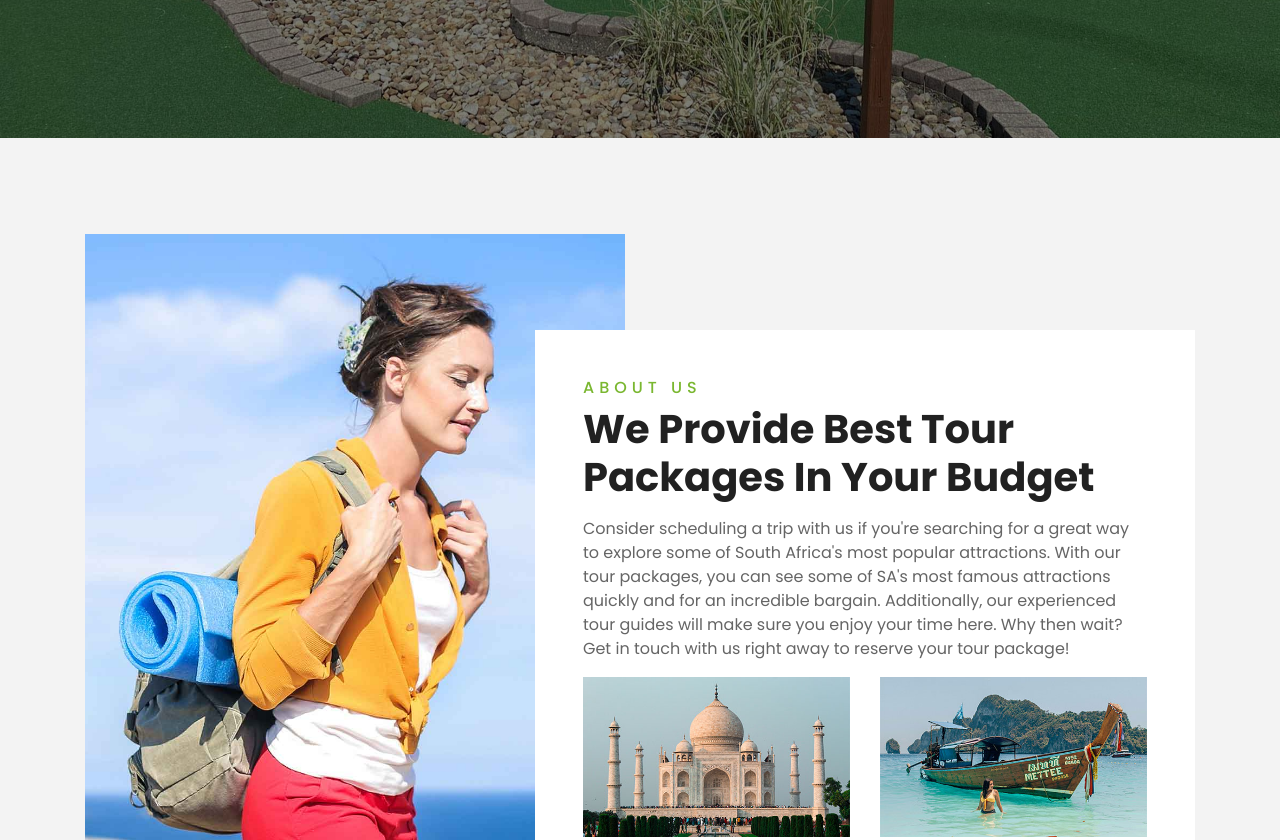
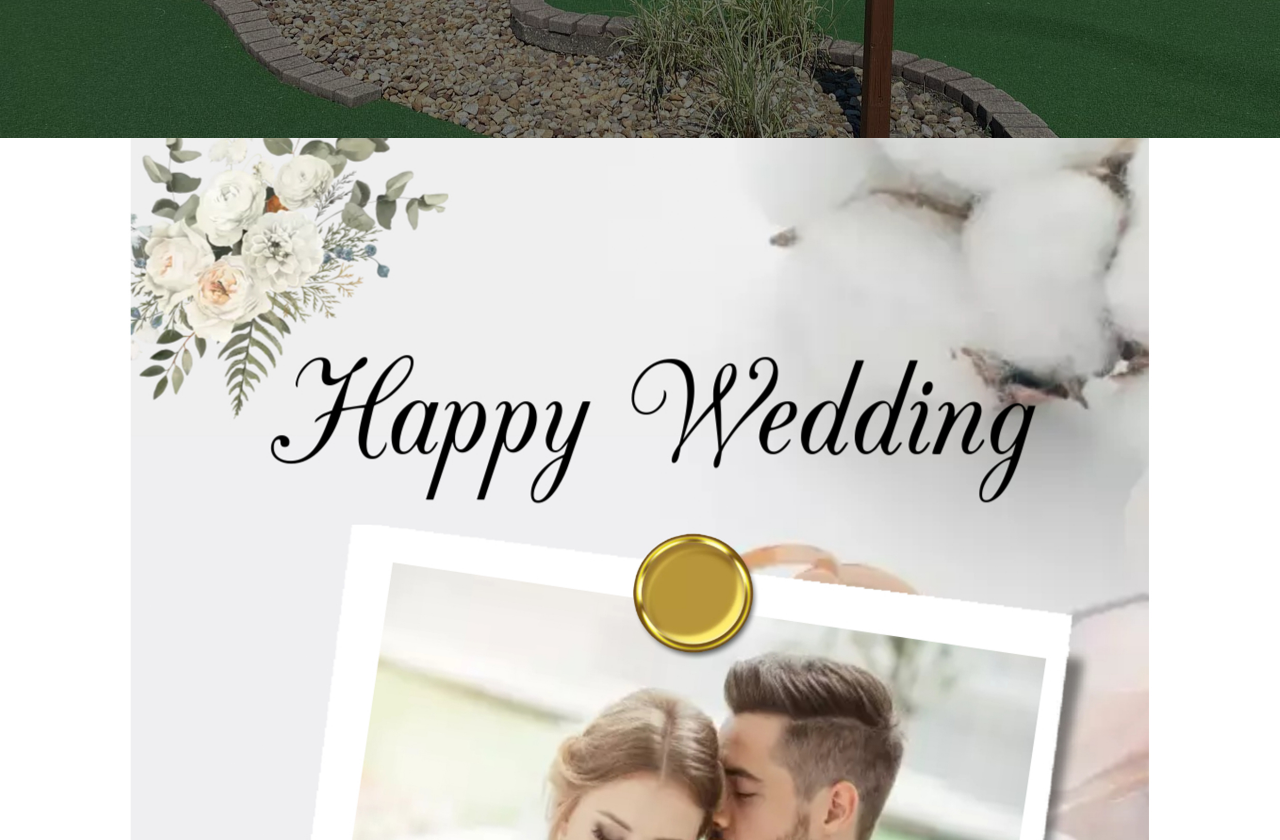
Before and after one commit to Lungelo7/Orkneyvaal, a plain HTML site: page index.html in a window 1280 px wide. Shown: the part 680-1520 px from the top of the page. Drawn offline with nearby package versions, Linux system fonts and the light colour scheme.

Commit message:
commit wedding

```diff
--- a/index.html
+++ b/index.html
@@ -155,7 +155,7 @@
     <!-- Carousel End -->
 
  <!--   <img class="blink w-100"  src="img/Rugbypromo.jpg" alt="image"> -->
-
+    <img class="w-100"  src="img/wedding.jpg" alt="image">
 
     <!-- About Start -->
     <div class="container-fluid py-5">
```
Also changed, not shown: img/wedding.jpg (added).
